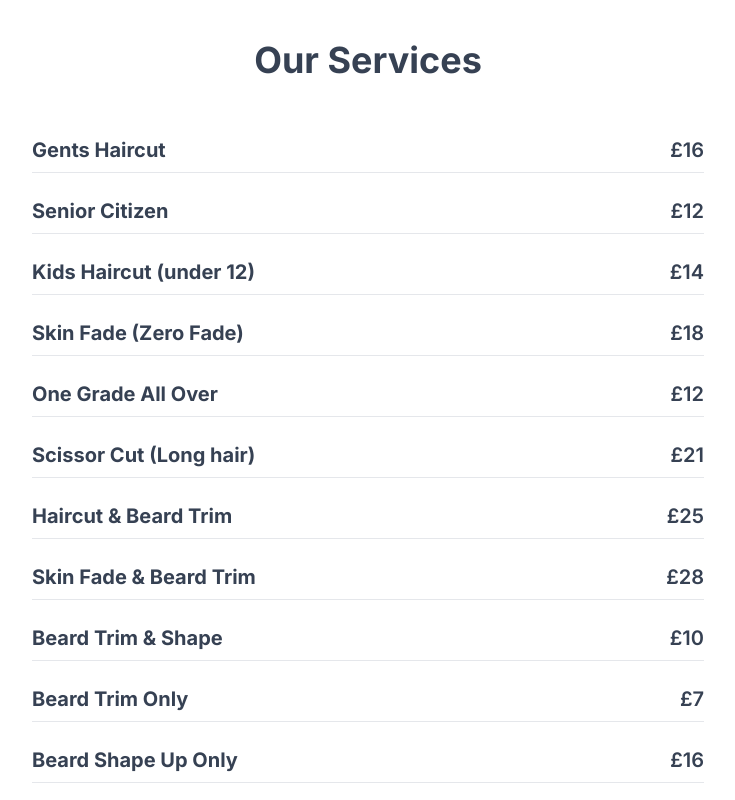
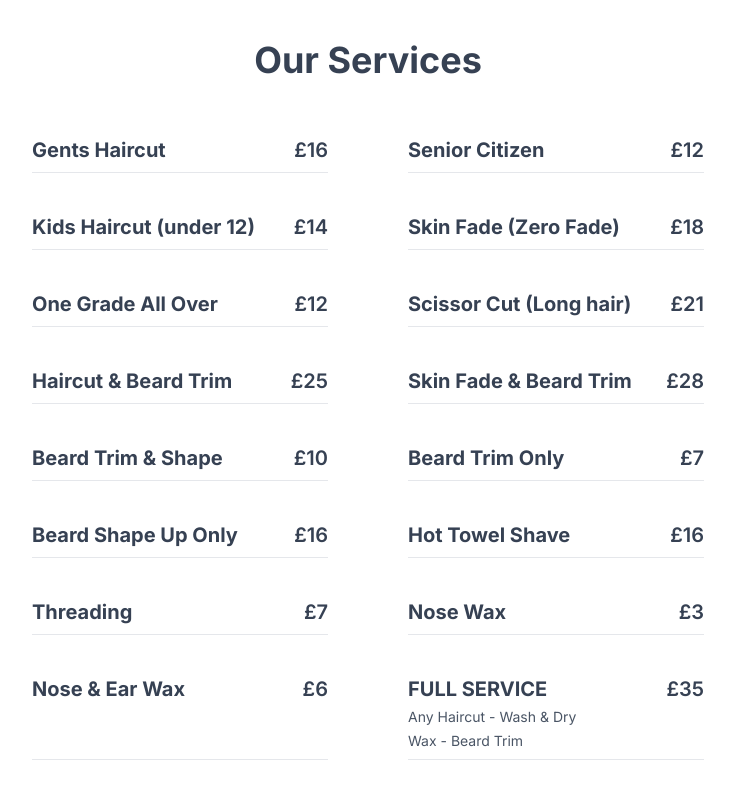
Before and after one commit to Manzi9/dyari-barbershop, a Next.js app: page / in a window 1280 px wide. Shown: the part 840-1640 px from the top of the page, without its empty margins (272-1007 px from the left). Built offline with nearby package versions, Linux system fonts and the light colour scheme.

Commit message:
fixed column gap

```diff
--- a/app/components/Footer.js
+++ b/app/components/Footer.js
@@ -8,7 +8,7 @@ export default function Footer() {
           <div>
             <h3 className="text-xl font-bold mb-4">Dyari&apos;s Barbershop</h3>
             <p className="text-gray-400">
-              Your trusted destination for professional grooming services.
+              The best fade in South West London .
             </p>
           </div>
           <div>
--- a/app/components/Services.js
+++ b/app/components/Services.js
@@ -73,7 +73,7 @@ export default function Services() {
         <h2 className="text-4xl font-bold text-center mb-12 text-gray-700">
           Our Services
         </h2>
-        <div className="space-y-4">
+        <div className="grid grid-cols-1 md:grid-cols-2 gap-y-8 gap-x-20">
           {services.map((service) => (
             <div
               key={service.name}
```
